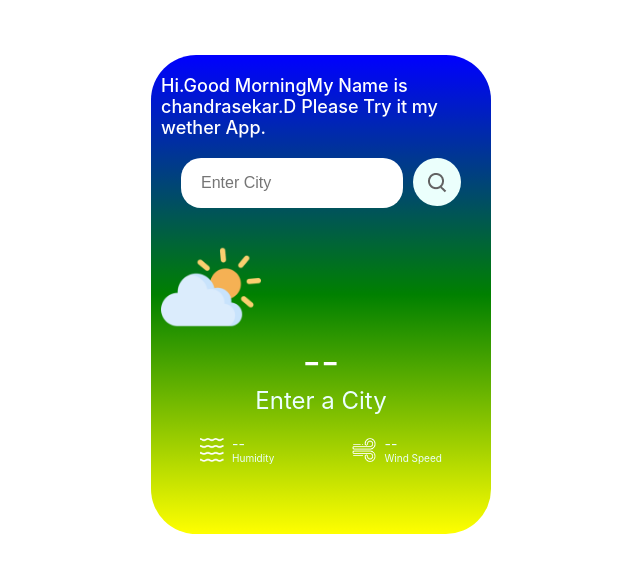
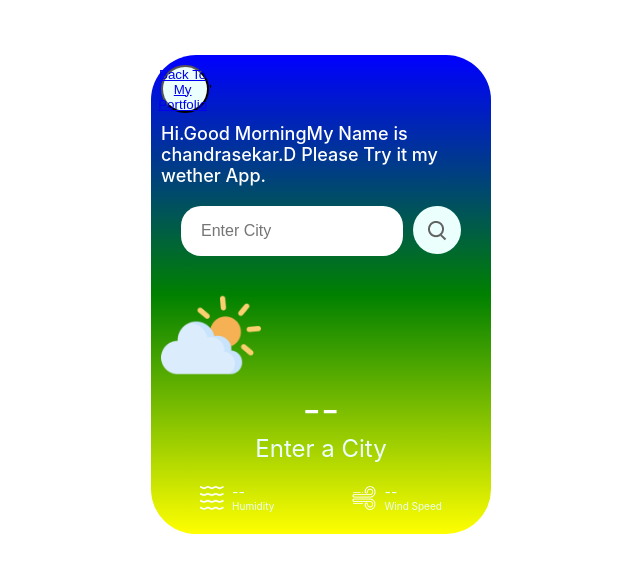
Before and after one commit to chandrasekar-canvas/weatherapps, a React (Create React App) app: page / in a window 1280 px wide. Shown: the top 572 px of the page, without its empty margins (319-959 px from the left). Built offline with nearby package versions, Linux system fonts and the light colour scheme.

Commit message:
Update WetherApp.jsx

```diff
--- a/src/components/WetherApp/WetherApp.jsx
+++ b/src/components/WetherApp/WetherApp.jsx
@@ -71,6 +71,8 @@ const WetherApp = () => {
 
   return (
     <div className='container'>
+      <button className='search-icon'><a href="https://chandrasekarweb.netlify.app/">Back To My Portfolio</a>
+"</button>
       <div className="greeting">Hi.{getGreeting()}My Name is chandrasekar.D Please Try it my wether App.</div>
 
       <section>
```
